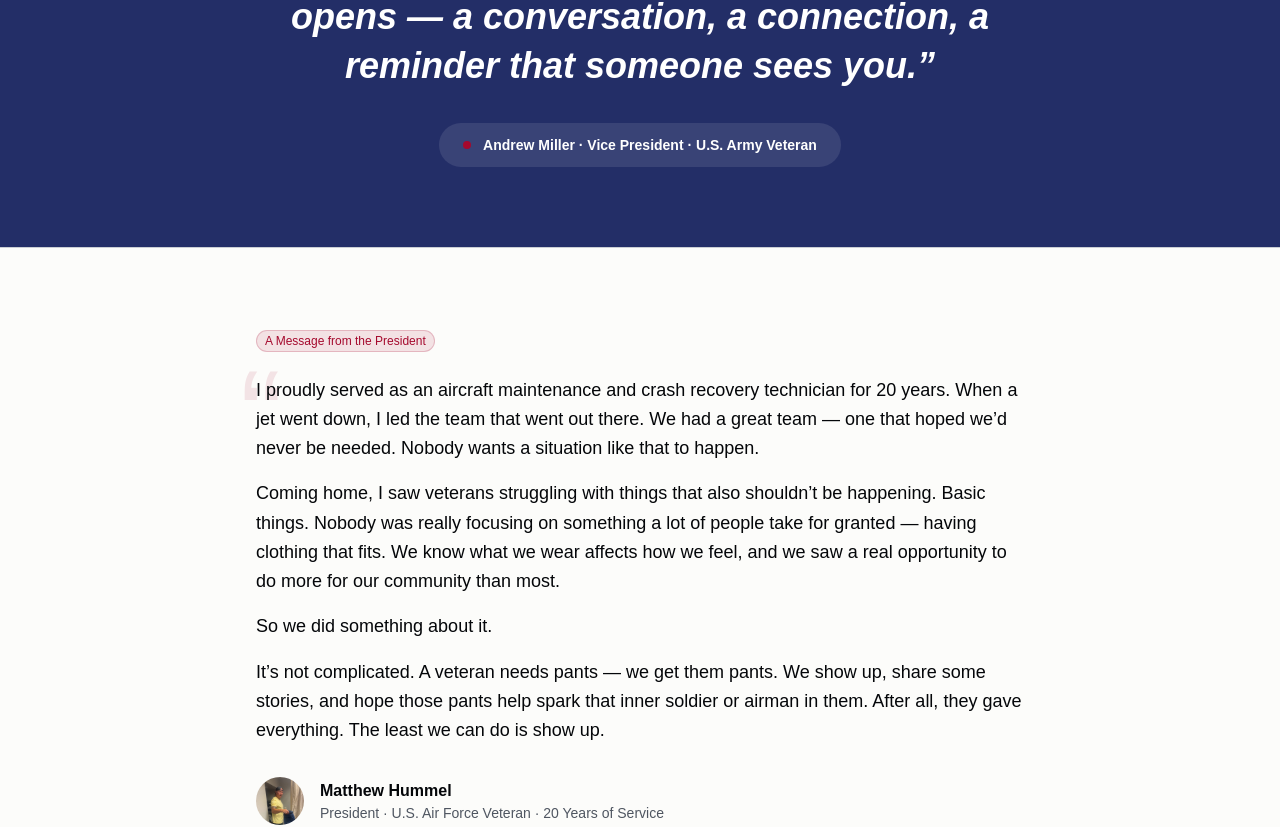
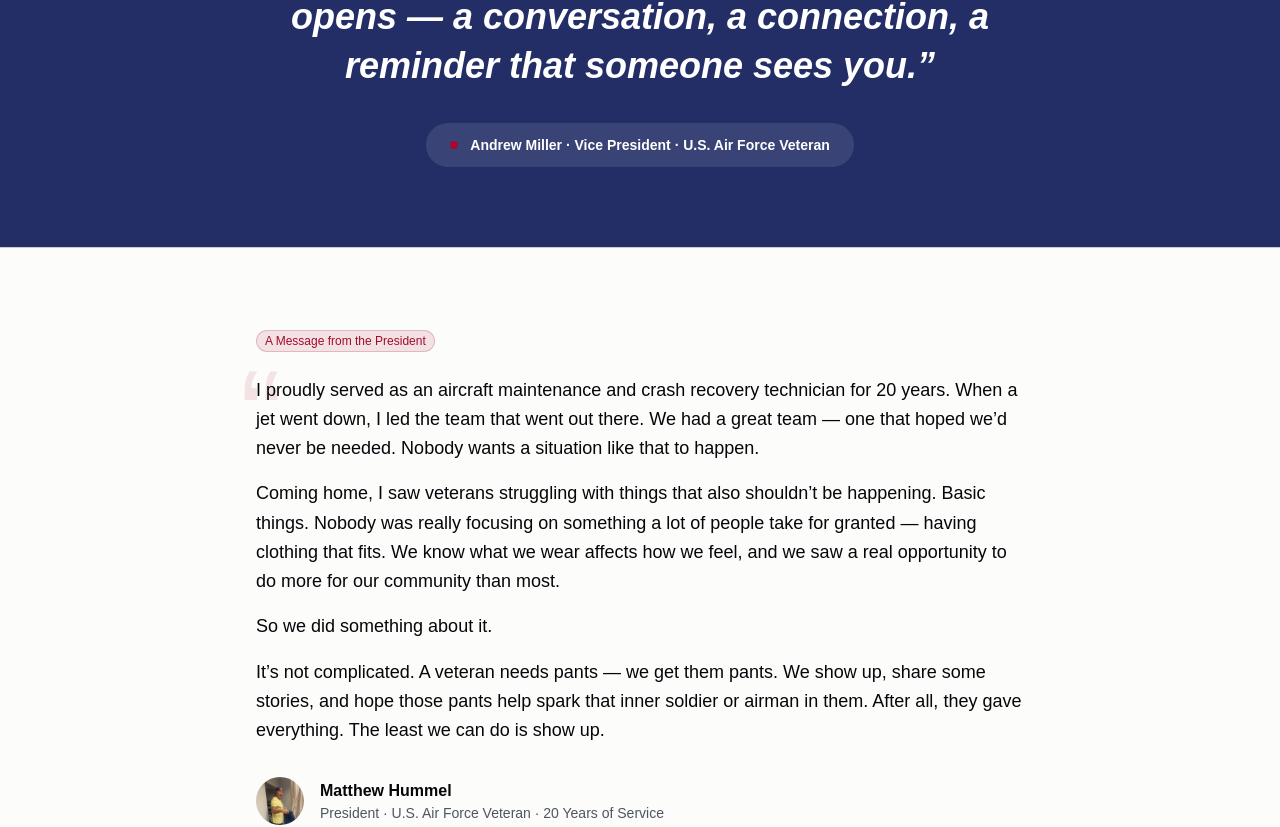
Before and after one commit to matthewhummel21-commits/onelegb4theother, a Next.js app: page / in a window 1280 px wide. Shown: the part 2990-3817 px from the top of the page. Built offline with nearby package versions, Linux system fonts and the light colour scheme.

Commit message:
Fix Andrew Miller branch: Army → Air Force

```diff
--- a/app/page.tsx
+++ b/app/page.tsx
@@ -377,7 +377,7 @@ export default function DonationPage() {
             </p>
             <div className="inline-flex items-center gap-3 bg-white/10 rounded-full px-6 py-3">
               <div className="w-2 h-2 rounded-full bg-primary"></div>
-              <p className="font-semibold text-sm tracking-wide">Andrew Miller &middot; Vice President &middot; U.S. Army Veteran</p>
+              <p className="font-semibold text-sm tracking-wide">Andrew Miller &middot; Vice President &middot; U.S. Air Force Veteran</p>
             </div>
           </div>
         </section>
@@ -433,7 +433,7 @@ export default function DonationPage() {
               },
               {
                 name: "Andrew Miller",
-                role: "Vice President · U.S. Army Veteran",
+                role: "Vice President · U.S. Air Force Veteran",
                 detail: "Andrew brings his military experience to veteran relationships and community outreach, ensuring every recipient is met with respect.",
                 img: null,
               },
```
